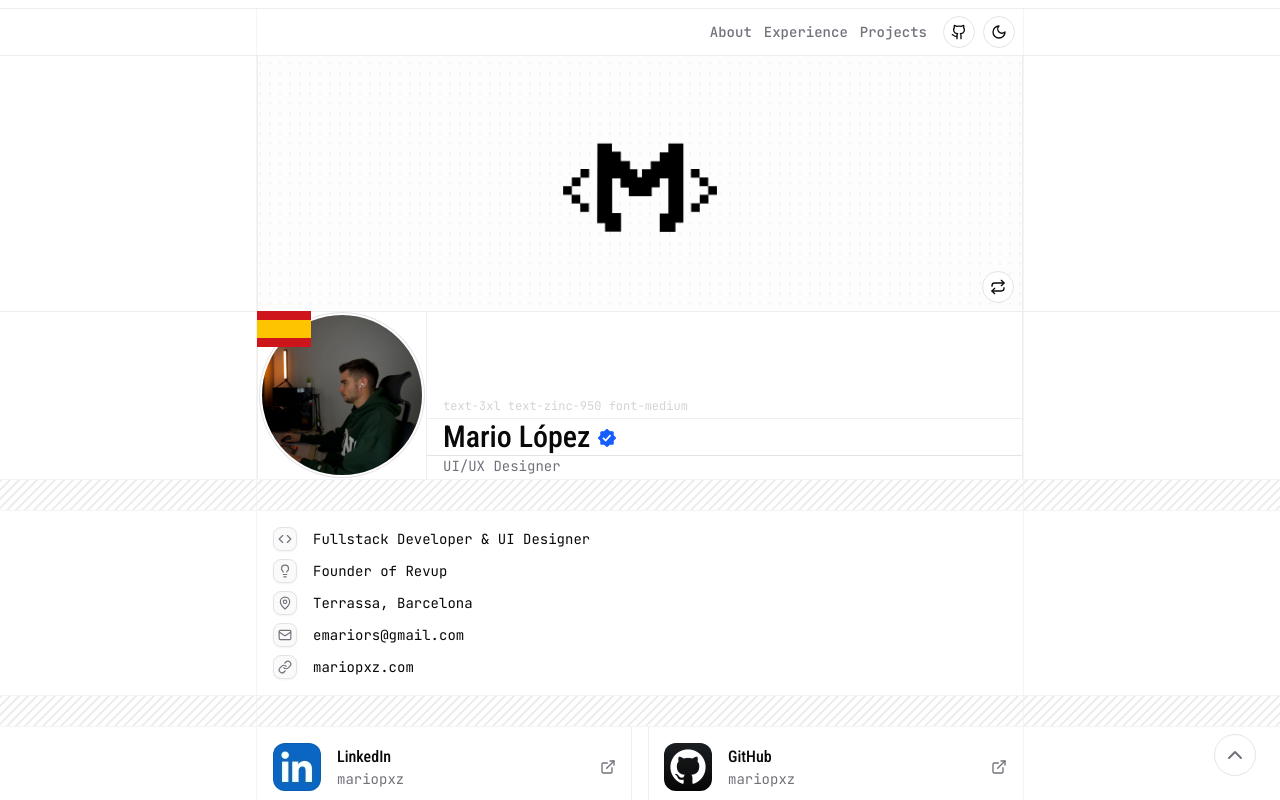
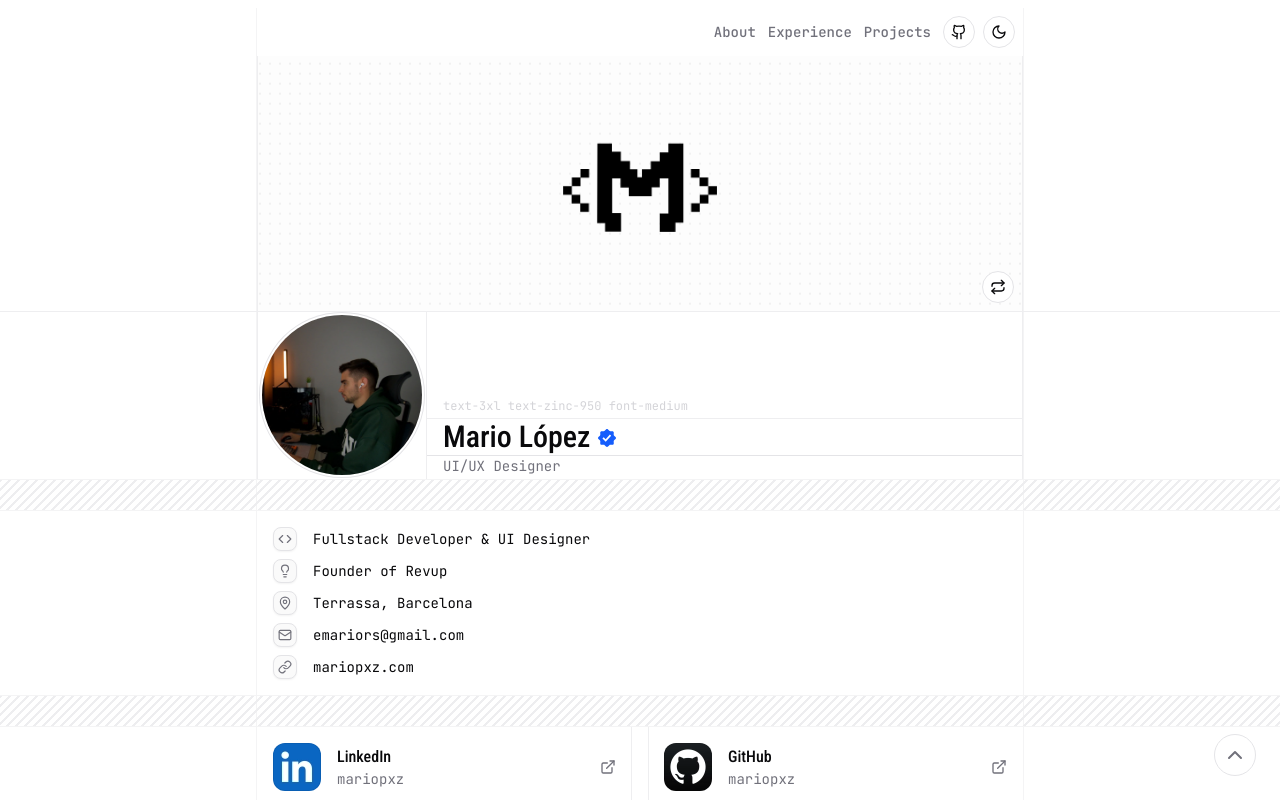
Before and after one commit to mariopxz/mariopxz-portfolio, a React (Vite) app: page / in a window 1280 px wide. Shown: the top 800 px of the page. Built offline with nearby package versions, Linux system fonts and the light colour scheme.

Commit message:
feat: delete SVG of country flag and improve the navigation of scroll down effect

```diff
--- a/src/components/Header.tsx
+++ b/src/components/Header.tsx
@@ -77,20 +77,6 @@ const Header = () => {
             alt="mariopxz avatar"
             className="w-32 sm:w-40 h-32 sm:h-40 object-cover object-right rounded-full ring-1 ring-border ring-offset-2 ring-offset-background"
           />
-          <svg
-            className="absolute top-0 -left-px h-8 sm:h-9"
-            viewBox="0 0 60 40"
-            xmlns="http://www.w3.org/2000/svg"
-          >
-            {/* Fondo amarillo */}
-            <rect width="60" height="40" fill="#FFC400" />
-
-            {/* Franja roja superior */}
-            <rect width="60" height="10" y="0" fill="#cf151c" />
-
-            {/* Franja roja inferior */}
-            <rect width="60" height="10" y="30" fill="#cf151c" />
-          </svg>
         </div>
 
         {/* Name + Subtitle */}
--- a/src/layout/Navbar.tsx
+++ b/src/layout/Navbar.tsx
@@ -1,16 +1,34 @@
 import { Github, Moon, Sun } from "lucide-react";
 import { useTheme } from "../context/ThemeContext";
-import { useState } from "react";
-
+import { useEffect, useState } from "react";
+import logoBlack from "../assets/images/mariopxz-logo-black.webp"
+import logoWhite from "../assets/images/mariopxz-logo-white.webp"
 
 const Navbar = () => {
   const { isDark, toggleDark } = useTheme();
   const [mobileOpen, setMobileOpen] = useState(false);
 
+  const [scrolled, setScrolled] = useState(false);
+
+  useEffect(() => {
+    const handleScroll = () => {
+      setScrolled(window.scrollY > 100);
+    };
+
+    window.addEventListener("scroll", handleScroll);
+    return () => window.removeEventListener("scroll", handleScroll);
+  }, []);
 
   return (
-    <div className="relative">
-      <header className="flex h-12 items-center justify-end gap-4 p-2 screen-line-before screen-line-after">
+    <div className="relative sticky top-0 z-50">
+      <header
+        className={`flex h-12 items-center gap-4 p-2 transition-colors duration-300 ${
+          scrolled
+          ? "bg-background/80 backdrop-blur border-b border-border justify-between"
+          : "justify-end"
+        }`}
+      >
+        <img src={isDark ? logoWhite : logoBlack} alt="Mario Pérez Logo" className={`${scrolled ? "flex" : "hidden"} w-16 h-16`} />
         <nav className="flex items-center gap-3 max-sm:hidden">
           <a
             href="#about"
@@ -30,9 +48,7 @@ const Navbar = () => {
           >
             Projects
           </a>
-        </nav>
-
-        <div className="flex items-center gap-2">
+          <div className="flex items-center gap-2">
           {/* GitHub Button */}
           <a
             href="https://github.com/mariopxz"
@@ -64,26 +80,46 @@ const Navbar = () => {
           >
             <span
               className={`absolute h-0.5 w-4 rounded bg-foreground transition-all duration-300 ${
-                mobileOpen ? 'rotate-45' : '-translate-y-1'
+                mobileOpen ? "rotate-45" : "-translate-y-1"
               }`}
             />
             <span
               className={`absolute h-0.5 w-4 rounded bg-foreground transition-all duration-300 ${
-                mobileOpen ? '-rotate-45' : 'translate-y-1'
+                mobileOpen ? "-rotate-45" : "translate-y-1"
               }`}
             />
           </button>
         </div>
+        </nav>
+
+
       </header>
       <nav
-  className={`sm:hidden absolute top-full right-2 mt-2 flex flex-col items-start gap-2 border border-input bg-background p-4 shadow-md z-50 rounded-lg transition-all duration-300 ease-out ${
-    mobileOpen ? 'opacity-100 translate-y-0 pointer-events-auto' : 'opacity-0 -translate-y-2 pointer-events-none'
-  }`}
->
-  <a href="#about" className="font-mono text-sm font-medium text-muted-foreground">About</a>
-  <a href="#experience" className="font-mono text-sm font-medium text-muted-foreground">Experience</a>
-  <a href="#projects" className="font-mono text-sm font-medium text-muted-foreground">Projects</a>
-</nav>
+        className={`sm:hidden absolute top-full right-2 mt-2 flex flex-col items-start gap-2 border border-input bg-background p-4 shadow-md z-50 rounded-lg transition-all duration-300 ease-out ${
+          mobileOpen
+            ? "opacity-100 translate-y-0 pointer-events-auto"
+            : "opacity-0 -translate-y-2 pointer-events-none"
+        }`}
+      >
+        <a
+          href="#about"
+          className="font-mono text-sm font-medium text-muted-foreground"
+        >
+          About
+        </a>
+        <a
+          href="#experience"
+          className="font-mono text-sm font-medium text-muted-foreground"
+        >
+          Experience
+        </a>
+        <a
+          href="#projects"
+          className="font-mono text-sm font-medium text-muted-foreground"
+        >
+          Projects
+        </a>
+      </nav>
     </div>
   );
 };
```
